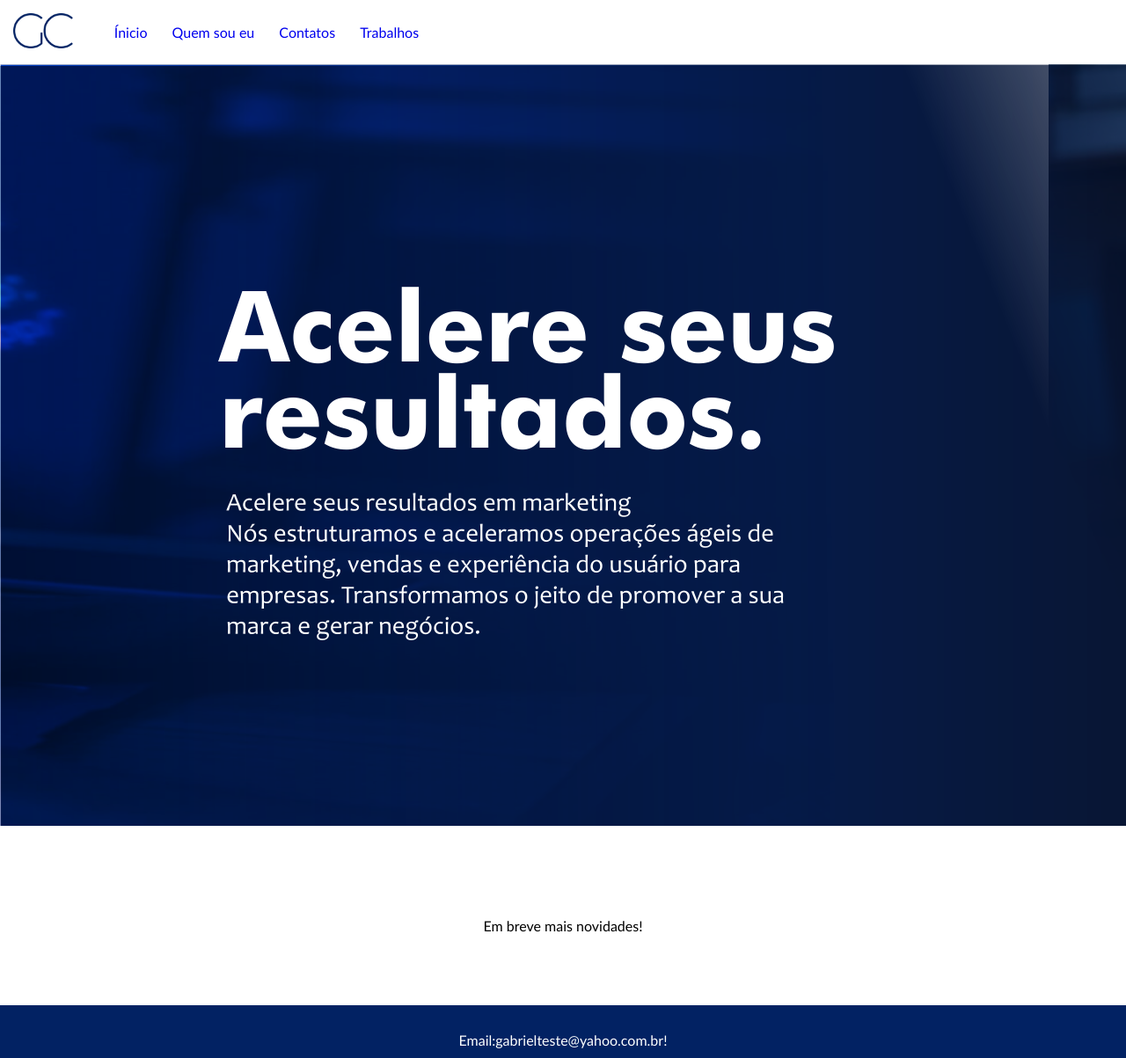
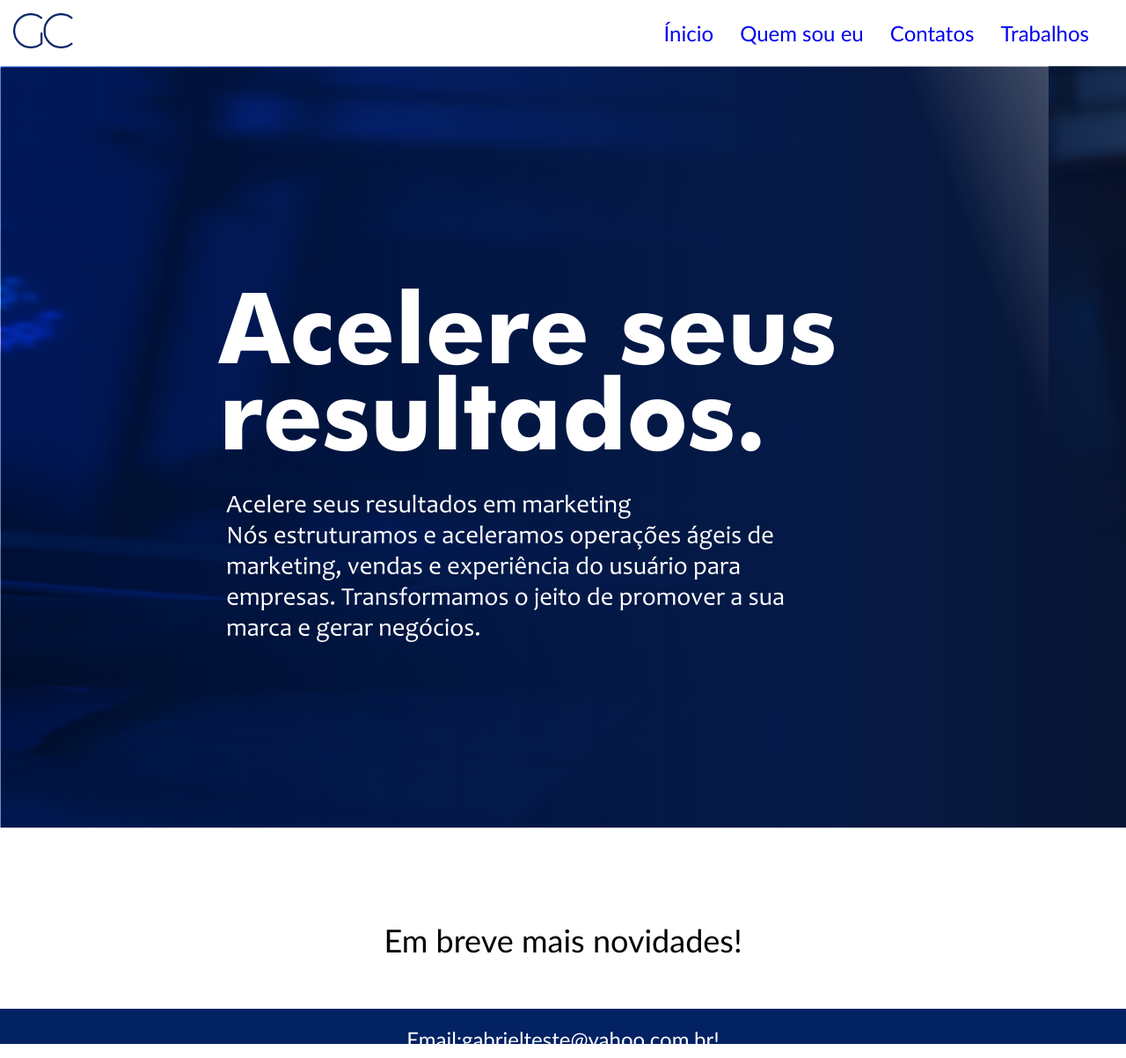
Before and after one commit to GabrielCruz96/GabrielCruz96.github.io, a plain HTML site: page index.html in a window 1280 px wide. Shown: the top 1203 px of the page at 88% size. Drawn offline with Linux system fonts and the light colour scheme.

Commit message:
Update estilo.css

```diff
--- a/css/estilo.css
+++ b/css/estilo.css
@@ -1,85 +1,91 @@
-/*limpar formatações*/
-*{
+/* Limpar formatações */
+* {
     margin: 0;
     padding: 0;
+    box-sizing: border-box; /* Adiciona box-sizing para melhor controle de layout */
 }
 
-body{
-	font-size: 1,5em;
+body {
+    font-size: 1.5em; /* Corrigido: use o ponto ao invés da vírgula */
     font-family: "Trebuchet MS", Helvetica, sans-serif;
     background: #ffffff;
 }
 
-/*Layout*/
-
+/* Layout */
 a {
     text-decoration: none;
     padding: 8px 12px;
 }
 
-#area-teste{
-	font-size: 1,5em;
-	font-family: "Trebuchet MS", Helvetica, sans-serif;
+#area-teste {
+    font-size: 1.5em;
     background: #ffffff;
     display: flex;
-	justify-content: center; /* Centraliza horizontalmente */
-    align-items: center; /* Centraliza verticalmente */
-    height: 25vh; /* Define a altura do contêiner, ajuste conforme necessário */
-
-
+    justify-content: center;
+    align-items: center;
+    height: 25vh;
 }
 
-
-
-#area-cabecalho{
+#area-cabecalho {
     display: flex;
-	justify-content: flex-start; /* Alinha o conteúdo à esquerda */
-	align-items: center; /* Alinha o conteúdo verticalmente no centro, se necessário */
-	background-color:#ffffff ;
-	padding:5px;
-	text-align: left;
+    flex-wrap: wrap; /* Permite que o conteúdo se ajuste em linhas */
+    justify-content: space-between; /* Distribui espaço entre os elementos */
+    align-items: center;
+    background-color: #ffffff;
+    padding: 5px;
 }
 
-.capa{
-	display: flex;
-	width: auto; /* Ou qualquer valor específico, como 500px */
+.capa {
+    width: 100%; /* Ajusta para 100% da largura do contêiner */
     height: auto; /* Mantém a proporção da imagem */
-	margin: 0; /* Remove qualquer margem ao redor da imagem */
-	border: none; /* Remove qualquer borda ao redor da imagem */
-    padding: 0; /* Remove qualquer preenchimento ao redor da imagem */
-	display: block; /* Remove o espaço em linha abaixo da imagem */
 }
 
-
-#area-logo, #area-menu{
+#area-logo, #area-menu {
     display: inline-block;
-	margin-right: 15px; /* Espaçamento entre os links */
-	padding:10px;
+    margin-right: 15px;
+    padding: 10px;
     font-family: "Trebuchet MS", Helvetica, sans-serif;
-	color:#022263;
+    color: #022263;
 }
 
-#area-rodape{
+#area-rodape {
     display: flex;
-	padding:10px;
-	color:#ffffff;
-	background:#022263;
-	justify-content: center; /* Centraliza horizontalmente */
-    align-items: center; /* Centraliza verticalmente */
-    height: 5vh; /* Define a altura do contêiner, ajuste conforme necessário */
+    padding: 10px;
+    color: #ffffff;
+    background: #022263;
+    justify-content: center;
+    align-items: center;
+    height: 5vh;
 }
 
+/* Logo */
 .logo {
     height: 40px;
-	text-decoration:none;
 }
 
-.rodape {
-	height: 5px;
-	text-decoration:none;
+/* Links visitados */
+a:visited {
+    color: #022263;
 }
 
-  a:visited {
-	color: #022263; /* Define a cor dos links visitados para o mesmo valor ou o desejado */
-	/* Se você quiser que os links visitados não tenham efeito de sublinhado ou cor diferente, adicione aqui */
+/* Media Queries para responsividade */
+@media (max-width: 768px) {
+    body {
+        font-size: 1.2em; /* Diminui o tamanho da fonte em telas menores */
     }
+
+    #area-menu {
+        flex-direction: column; /* Empilha os itens do menu */
+        align-items: center; /* Centraliza os itens */
+    }
+
+    #area-rodape {
+        flex-direction: column; /* Empilha o conteúdo do rodapé */
+    }
+}
+
+@media (max-width: 480px) {
+    #area-teste {
+        font-size: 1em; /* Diminui ainda mais o tamanho da fonte em telas muito pequenas */
+    }
+}
```
Lines whose indentation alone changed are shown as unchanged.
